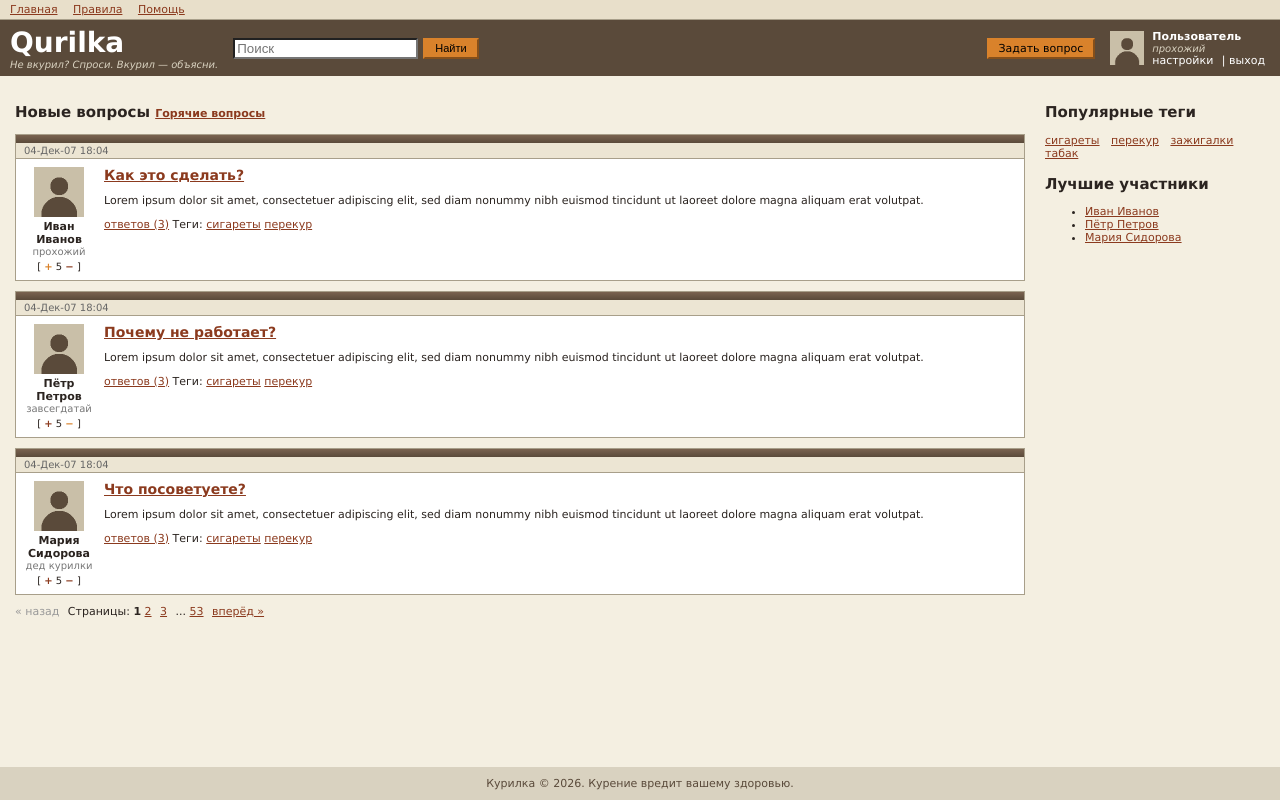
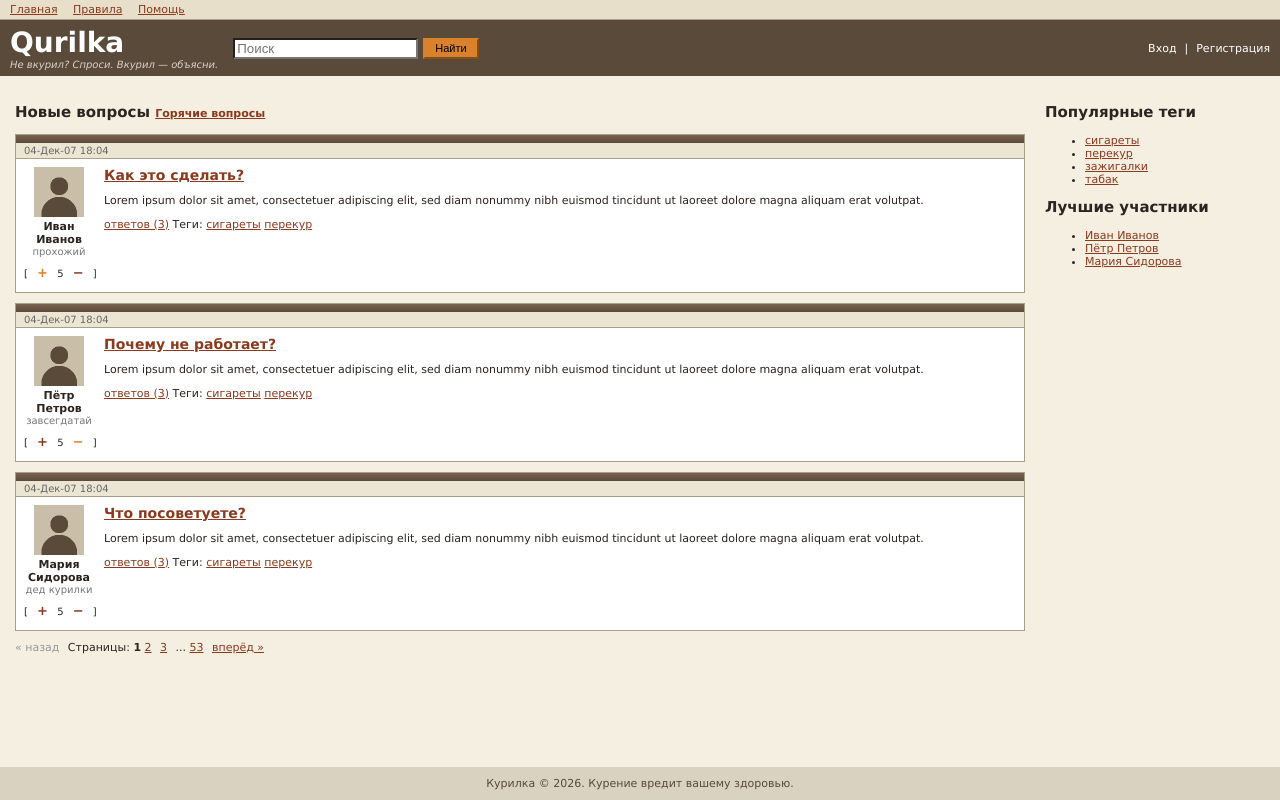
Before and after one commit to noliforts/2026-VK-EDU-Web-13-Belinskiy-V, a Django app: page / in a window 1280 px wide. Run offline with Django 5.2, Linux system fonts and the light colour scheme.

Commit message:
Исправления после ревью: is_auth, .env, длинные строки, лайки

```diff
--- a/public/base.html
+++ b/public/base.html
@@ -30,7 +30,7 @@
             <button type="submit" class="button">Найти</button>
         </form>
 
-        {% if is_auth %}
+        {% if user.is_authenticated %}
         <a href="/ask/" class="button">Задать вопрос</a>
         <div class="header-user-information">
             <img class="header-user-avatar" src="{% static 'img/avatar.png' %}" alt="avatar">
@@ -58,12 +58,12 @@
 
         <aside>
             <h2>Популярные теги</h2>
-            <div class="tags">
-                <a href="/tag/sigarety/">сигареты</a>
-                <a href="/tag/perekur/">перекур</a>
-                <a href="/tag/zazhigalki/">зажигалки</a>
-                <a href="/tag/tabak/">табак</a>
-            </div>
+            <ul>
+                <li><a href="/tag/sigarety/">сигареты</a></li>
+                <li><a href="/tag/perekur/">перекур</a></li>
+                <li><a href="/tag/zazhigalki/">зажигалки</a></li>
+                <li><a href="/tag/tabak/">табак</a></li>
+            </ul>
 
             <h2>Лучшие участники</h2>
             <ul>
--- a/public/index.html
+++ b/public/index.html
@@ -18,7 +18,7 @@
         </div>
         <div class="question-body">
             <h3><a href="/question/1/">Как это сделать?</a></h3>
-            <p>Lorem ipsum dolor sit amet, consectetuer adipiscing elit, sed diam nonummy nibh euismod tincidunt ut laoreet dolore magna aliquam erat volutpat.</p>
+            <p class="preview">Lorem ipsum dolor sit amet, consectetuer adipiscing elit, sed diam nonummy nibh euismod tincidunt ut laoreet dolore magna aliquam erat volutpat.</p>
             <a href="/question/1/">ответов (3)</a>
             Теги: <a href="/">сигареты</a> <a href="/">перекур</a>
         </div>
@@ -37,7 +37,7 @@
         </div>
         <div class="question-body">
             <h3><a href="/question/2/">Почему не работает?</a></h3>
-            <p>Lorem ipsum dolor sit amet, consectetuer adipiscing elit, sed diam nonummy nibh euismod tincidunt ut laoreet dolore magna aliquam erat volutpat.</p>
+            <p class="preview">Lorem ipsum dolor sit amet, consectetuer adipiscing elit, sed diam nonummy nibh euismod tincidunt ut laoreet dolore magna aliquam erat volutpat.</p>
             <a href="/question/2/">ответов (3)</a>
             Теги: <a href="/">сигареты</a> <a href="/">перекур</a>
         </div>
@@ -56,7 +56,7 @@
         </div>
         <div class="question-body">
             <h3><a href="/question/3/">Что посоветуете?</a></h3>
-            <p>Lorem ipsum dolor sit amet, consectetuer adipiscing elit, sed diam nonummy nibh euismod tincidunt ut laoreet dolore magna aliquam erat volutpat.</p>
+            <p class="preview">Lorem ipsum dolor sit amet, consectetuer adipiscing elit, sed diam nonummy nibh euismod tincidunt ut laoreet dolore magna aliquam erat volutpat.</p>
             <a href="/question/3/">ответов (3)</a>
             Теги: <a href="/">сигареты</a> <a href="/">перекур</a>
         </div>
--- a/public/static/css/style.css
+++ b/public/static/css/style.css
@@ -58,11 +58,9 @@ header h1 { font-size: 28px; }
 
 .page { display: flex; flex: 1; gap: 20px; padding: 15px; background: var(--paper); }
 main { flex: 1; min-width: 0; } /* min-width: 0, иначе длинный текст растягивает страницу */
-aside { width: 220px; }
+aside { width: 220px; overflow-wrap: anywhere; }
 aside h2, main h2 { font-size: 15px; }
 h2 a { font-size: 11px; }
-.tags { margin-bottom: 15px; }
-.tags a { margin-right: 8px; }
 
 /* карточка вопроса/ответа: цветная полоска, дата, потом содержимое */
 .question { margin-bottom: 10px; border: 1px solid var(--border); background: #fff; }
@@ -73,10 +71,12 @@ h2 a { font-size: 11px; }
 .question-left { width: 70px; text-align: center; }
 .question-left img { width: 50px; height: 50px; }
 .question-left .rank { color: #777; font-size: 10px; }
-.question-body { flex: 1; min-width: 0; }
+.question-body { flex: 1; min-width: 0; overflow-wrap: anywhere; } /* длинная строка без пробелов переносится */
+.preview { display: -webkit-box; -webkit-box-orient: vertical; -webkit-line-clamp: 3; line-clamp: 3; overflow: hidden; } /* в списке показываем максимум 3 строки текста */
 .question-body h3 { font-size: 14px; margin: 0 0 4px; }
-.rating { margin-top: 4px; font-size: 10px; }
-.rating a { text-decoration: none; font-weight: bold; }
+.rating { margin-top: 4px; font-size: 10px; white-space: nowrap; }
+/* отступы у лайка и дизлайка, чтобы легче попасть мышкой */
+.rating a { display: inline-block; padding: 4px 6px; font-size: 13px; text-decoration: none; font-weight: bold; }
 /* нажатый лайк или дизлайк */
 .rating a.active { color: var(--accent); }
 
--- a/qurilka/views.py
+++ b/qurilka/views.py
@@ -2,19 +2,19 @@ from django.shortcuts import render
 
 
 def index(request):
-    return render(request, 'index.html', {'is_auth': True})
+    return render(request, 'index.html')
 
 
 def question(request, question_id):
-    return render(request, 'question.html', {'is_auth': True})
+    return render(request, 'question.html')
 
 
 def ask(request):
-    return render(request, 'ask.html', {'is_auth': True})
+    return render(request, 'ask.html')
 
 
 def profile(request):
-    return render(request, 'profile.html', {'is_auth': True})
+    return render(request, 'profile.html')
 
 
 def login(request):
--- a/requirements.txt
+++ b/requirements.txt
@@ -1 +1,2 @@
 Django==6.1.2
+python-dotenv==1.2.4
```
Also changed, not shown: qurilka/settings.py (+11 -5 lines), README.md, 2 other files.
